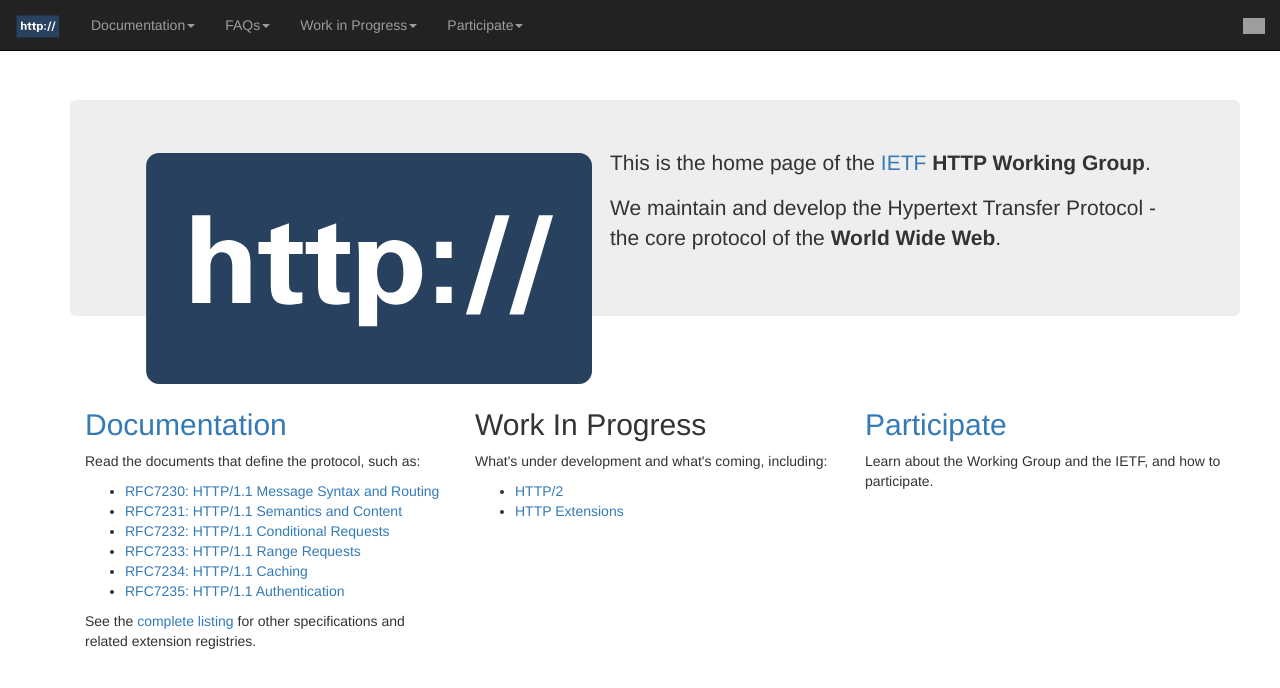
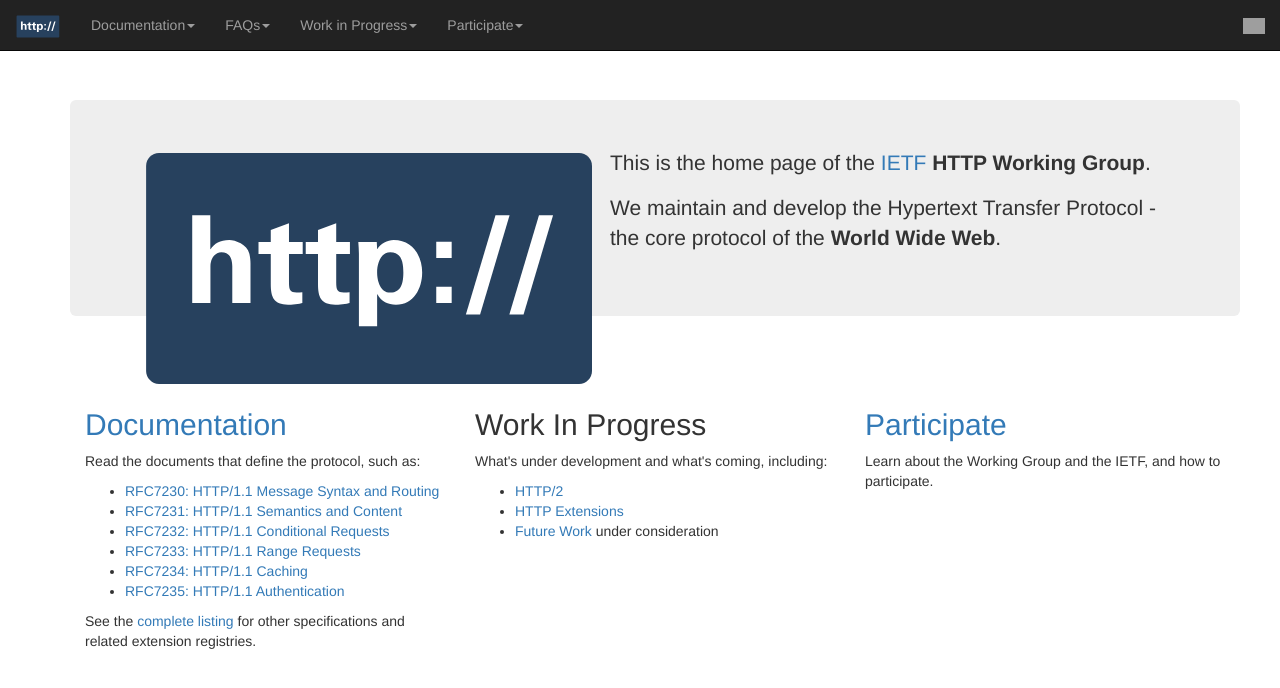
Before and after one commit to httpwg/httpwg.github.io, a Jekyll site: the page built from index.md, in a window 1280 px wide. Shown: the top 688 px of the page. Built offline with Jekyll 4.4.1, drawn with Linux system fonts in a browser that asks for light colours; grey boxes are pictures that could not be loaded.

Commit message:
add link to future work

```diff
--- a/index.md
+++ b/index.md
@@ -43,6 +43,7 @@ title: HTTP
 		<ul>
 			<li><a href="https://http2.github.io/">HTTP/2</a></li>
 			<li><a href="https://github.com/httpwg/http-extensions/">HTTP Extensions</a></li>
+			<li><a href="https://github.com/httpwg/wiki/wiki/WatchList">Future Work</a> under consideration</li>
 		</ul>
 	</div>
 
```
